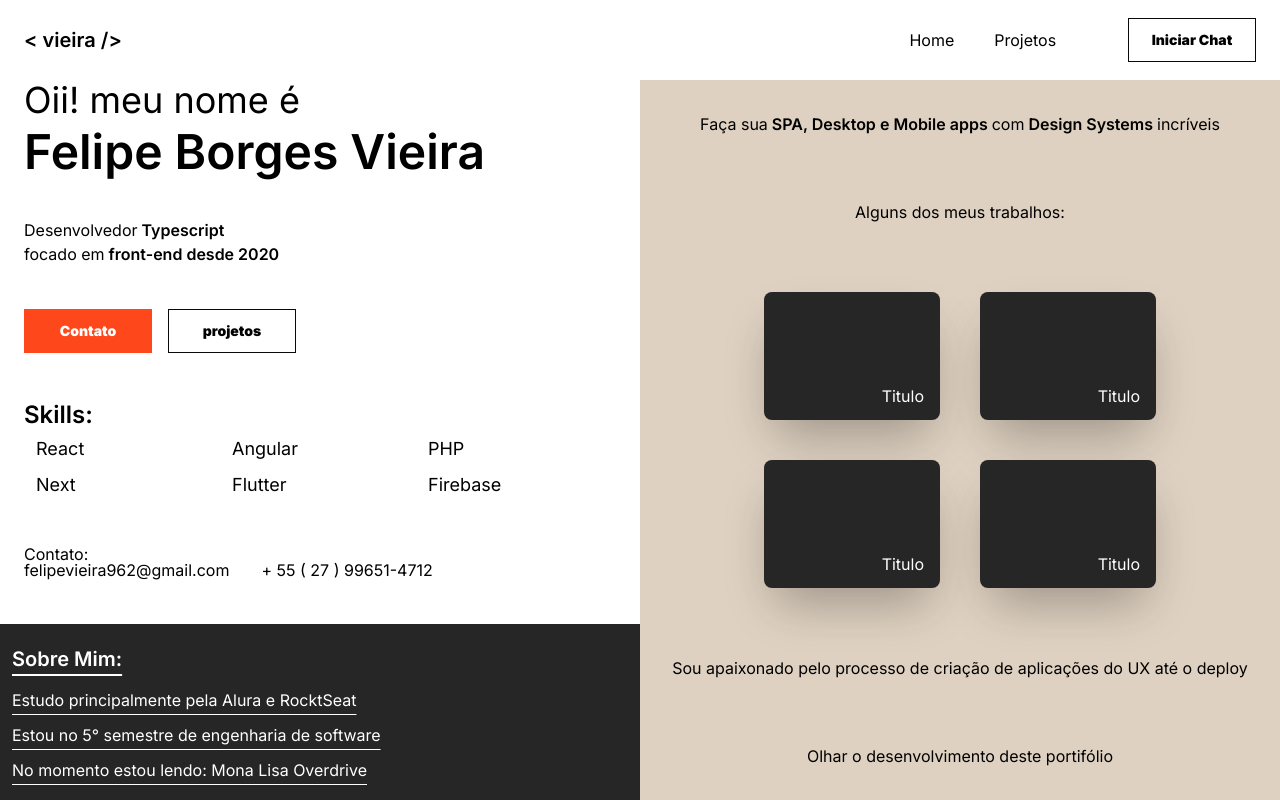
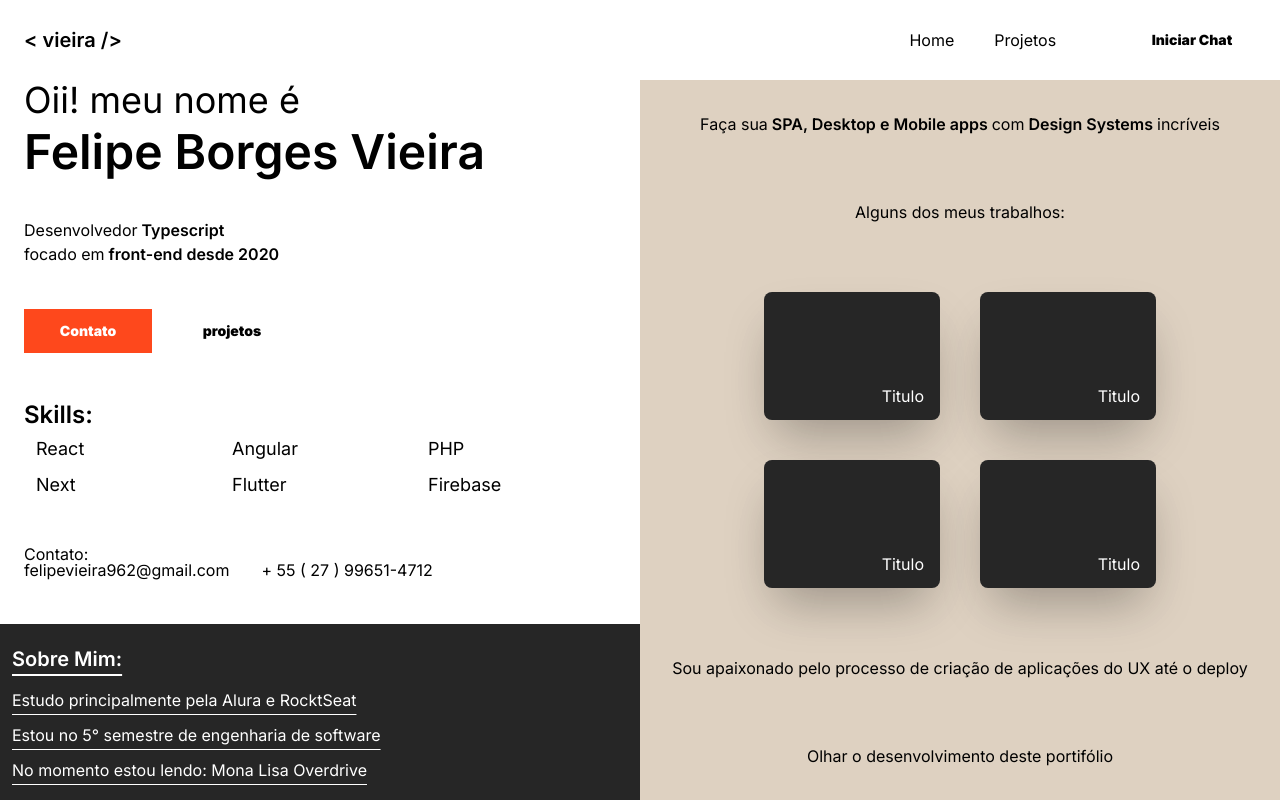
Before and after one commit to Felipe6090/port, a Next.js app: page / in a window 1280 px wide. Built offline with nearby package versions, Linux system fonts and the light colour scheme.

Commit message:
feat(default button): defalt button filter between pages

```diff
--- a/src/app/components/Atoms/DefaultButton/index.tsx
+++ b/src/app/components/Atoms/DefaultButton/index.tsx
@@ -8,16 +8,17 @@ interface IButton {
 
 export function DefaultButton({ text, color = "white", href }: IButton) {
   return (
-    <Link href={href}>
-      <button
-        className={`h-11 w-32 text-center text-sm font-black ${
+    <Link href={href} legacyBehavior>
+      <a
+        target={href.slice(0, 1) === "/" ? "" : "blank"}
+        className={`h-11 w-32 flex justify-center items-center text text-sm font-black ${
           color === "white"
             ? " border border-stone-950"
             : "text-white bg-orange"
         }`}
       >
         {text}
-      </button>
+      </a>
     </Link>
   );
 }
--- a/src/app/components/Header/index.tsx
+++ b/src/app/components/Header/index.tsx
@@ -15,7 +15,11 @@ export default function Header() {
         <Link href="/projects">Projetos</Link>
       </nav>
 
-      <DefaultButton color="white" text="Iniciar Chat" href="/projects" />
+      <DefaultButton
+        color="white"
+        text="Iniciar Chat"
+        href="https://wa.me//5527996514712?text=Olá%20gostaria%20de%20pedir%20um%20orçamento"
+      />
     </header>
   );
 }
--- a/src/app/page.tsx
+++ b/src/app/page.tsx
@@ -23,8 +23,8 @@ export default function Home() {
           <DefaultButton
             text="Contato"
             color="orange"
-            href="https://wa.me//5527996514712?text=Tenho%20interesse%20em%20comprar%20seu%20carro"
-          />
+            href="https://wa.me//5527996514712?text=Olá%20gostaria%20de%20pedir%20um%20orçamento"
+            />
 
           <DefaultButton text="projetos" href="/projects" />
         </div>
```
